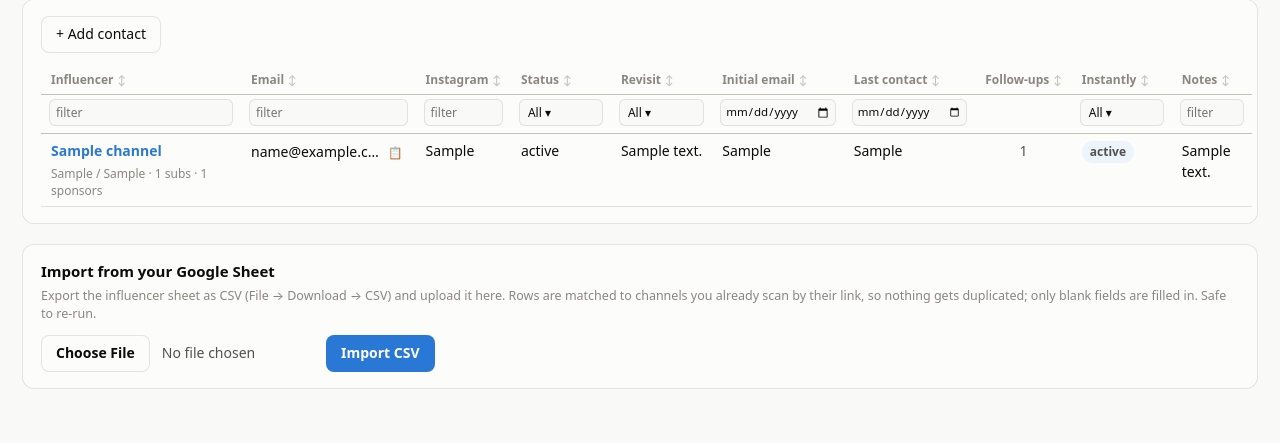
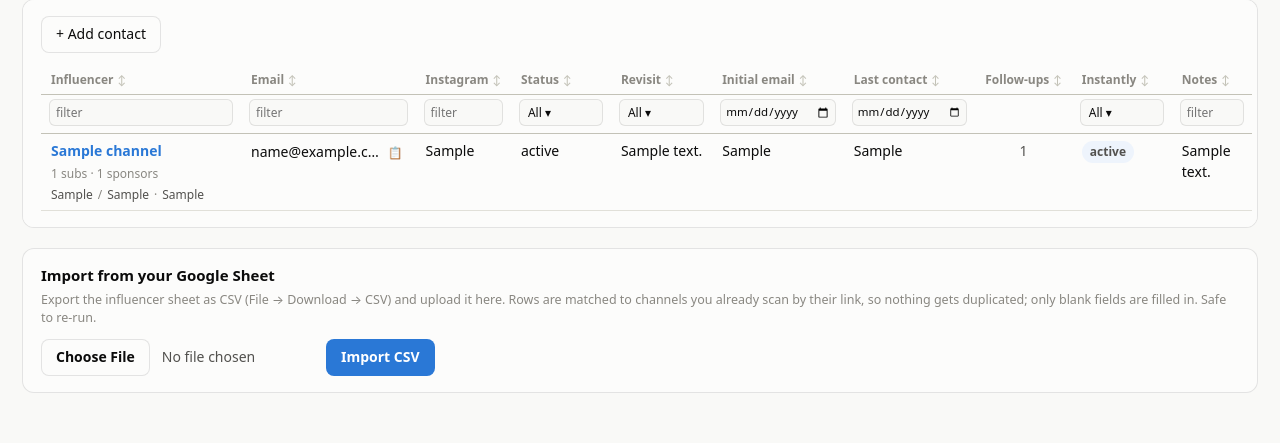
Before and after one commit to WajihQ/uSponsor, a Flask app: page /crm/influencers in a window 1280 px wide. Shown: the part 543-986 px from the top of the page. Before the commit the page ends 932 px from the top, so only its background shows below. Run offline with Flask 3, Linux system fonts and the light colour scheme; tables that the repository leaves empty hold one stand-in row (values such as "Sample post"); data that the repository does not hold is empty.

Commit message:
Hide junk sponsors on profiles; enrich Influencer CRM first column
- Creator profile pages now exclude brands flagged 'erroneous' from the sponsor
  list, per-month chart, video list, and the copy-for-email summary (matching
  the dashboard) — no more junk detections on those pages.
- Influencer CRM: niche, sub-niche, and agency are now editable inline, shown as
  a compact line under the channel name (agency added to the influencer edit
  whitelist). Frees you from bouncing to the Channels page for these.
- cellVal honours a cell's data-val, so the first column still sorts/filters by
  channel name even though it now holds several editable sub-fields.

(Separately applied to the live DB: recovered 19 junk detections to their real
sponsors from the stored descriptions — Insta360, ESR, Geekom, Plaud, Scrimba,
JetBrains, KTC, LiberNovo, Castlery, Hohem, etc. — backed up first.)

Co-Authored-By: Claude Opus 4.8 <noreply@anthropic.com>

```diff
--- a/app.py
+++ b/app.py
@@ -307,7 +307,7 @@ def channels_niche(cid):
 # fields the inline row editor may write, per CRM
 _INFL_EDIT = {"name", "email", "instagram", "revisit_later", "date_found",
               "crm_status", "first_contacted", "last_contacted", "niche",
-              "subniche", "notes"}
+              "subniche", "agency", "notes"}
 _BRAND_EDIT = {"person", "brand", "niche", "linkedin", "role", "email", "country",
                "location", "comments", "status", "influencers", "first_contacted",
                "last_contacted"}
@@ -770,22 +770,24 @@ def creator_detail(cid):
             "SELECT COUNT(*) / 3.0 FROM videos WHERE channel_ref = ? AND upload_date >= ?",
             (cid, (dt.date.today() - dt.timedelta(days=90)).isoformat()),
         ).fetchone()[0]
+        # everywhere here, hide junk detections flagged 'erroneous' in the CRM
+        NOT_ERR = " AND s.brand_key NOT IN (SELECT brand_key FROM brands WHERE kind = 'erroneous')"
         brands = conn.execute(
             "SELECT s.brand_key, MIN(s.brand) AS name, COUNT(*) AS n, MAX(v.upload_date) AS last_seen"
             " FROM sponsorships s JOIN videos v ON v.id = s.video_ref"
-            " WHERE v.channel_ref = ? GROUP BY s.brand_key ORDER BY n DESC, last_seen DESC",
+            " WHERE v.channel_ref = ?" + NOT_ERR + " GROUP BY s.brand_key ORDER BY n DESC, last_seen DESC",
             (cid,),
         ).fetchall()
         months = conn.execute(
             "SELECT substr(v.upload_date, 1, 7) AS month, COUNT(*) AS n"
             " FROM sponsorships s JOIN videos v ON v.id = s.video_ref"
-            " WHERE v.channel_ref = ? AND v.upload_date IS NOT NULL"
+            " WHERE v.channel_ref = ? AND v.upload_date IS NOT NULL" + NOT_ERR +
             " GROUP BY month ORDER BY month DESC LIMIT 12",
             (cid,),
         ).fetchall()[::-1]
         videos = conn.execute(
             "SELECT v.*, (SELECT GROUP_CONCAT(s.brand, ', ') FROM sponsorships s"
-            "  WHERE s.video_ref = v.id) AS sponsors"
+            "  WHERE s.video_ref = v.id" + NOT_ERR + ") AS sponsors"
             " FROM videos v WHERE v.channel_ref = ? ORDER BY v.upload_date DESC LIMIT 25",
             (cid,),
         ).fetchall()
--- a/templates/base.html
+++ b/templates/base.html
@@ -110,6 +110,14 @@ td.c:empty::before, .who .c:empty::before { content:'—'; color:var(--muted); }
 .copybtn { border:none; background:transparent; cursor:pointer; color:var(--muted);
   font-size:12px; padding:0 3px; vertical-align:middle; line-height:1; }
 .copybtn:hover { color:var(--accent); }
+/* editable niche / sub-niche / agency line under a channel name */
+.whofields { margin-top:4px; font-size:12px; color:var(--ink-2); display:flex;
+  flex-wrap:wrap; gap:1px 5px; align-items:center; }
+.whofields .sep { color:var(--muted); }
+.whofields .c { display:inline-block; min-width:26px; max-width:120px; overflow:hidden;
+  text-overflow:ellipsis; white-space:nowrap; vertical-align:bottom; cursor:text; border-radius:4px; }
+.whofields .c:hover { background:var(--chip-bg); }
+.whofields .c.cq:empty::before { content:attr(data-ph); color:var(--muted); font-style:italic; }
 .cellinput { width:200px; max-width:60vw; font:inherit; padding:5px 7px; border:1px solid var(--accent);
   border-radius:6px; background:var(--surface); color:var(--ink); box-sizing:border-box; }
 textarea.cellinput { width:260px; resize:vertical; line-height:1.35; }
@@ -258,6 +266,7 @@ document.querySelectorAll('table[data-sheet]').forEach(function (table) {
   }
   const cellVal = (row, i) => {
     const c = row.cells[i]; if (!c) return '';
+    if (c.dataset.val != null) return c.dataset.val.trim();   // explicit sort/filter key
     const ed = c.querySelector('input, select, textarea');   // a cell being edited
     if (ed) return (ed.value || '').trim();
     const cc = c.querySelector('.c');                         // editable text held in a child span
--- a/templates/crm_influencers.html
+++ b/templates/crm_influencers.html
@@ -85,13 +85,21 @@ tbody.addrow .who input { display:block; margin-bottom:5px; }
     <tbody class="data">
       {% for c in rows %}
       <tr data-id="{{ c.id }}">
-        <td class="who">
+        <td class="who" data-val="{{ c.name or c.input_url }}">
           <a href="{{ url_for('creator_detail', cid=c.id) }}"><b>{{ c.name or c.input_url }}</b></a>
+          {% if c.subscribers or c.spons or c.status == 'closed' %}
           <div class="meta">
-            {{ c.niche or '—' }}{% if c.subniche %} / {{ c.subniche }}{% endif %}
-            {% if c.subscribers %} · {{ '{:,}'.format(c.subscribers) }} subs{% endif %}
-            {% if c.spons %} · {{ c.spons }} sponsors{% endif %}
+            {% if c.subscribers %}{{ '{:,}'.format(c.subscribers) }} subs{% endif %}
+            {% if c.spons %}{% if c.subscribers %} · {% endif %}{{ c.spons }} sponsors{% endif %}
             {% if c.status == 'closed' %} · <span style="color:var(--good)">✓ signed</span>{% endif %}
+          </div>
+          {% endif %}
+          <div class="whofields">
+            <span class="c cq" data-f="niche" data-ph="niche">{{ c.niche or '' }}</span>
+            <span class="sep">/</span>
+            <span class="c cq" data-f="subniche" data-ph="sub-niche">{{ c.subniche or '' }}</span>
+            <span class="sep">·</span>
+            <span class="c cq" data-f="agency" data-ph="agency">{{ c.agency or '' }}</span>
           </div>
         </td>
         <td class="emailcell">
```
